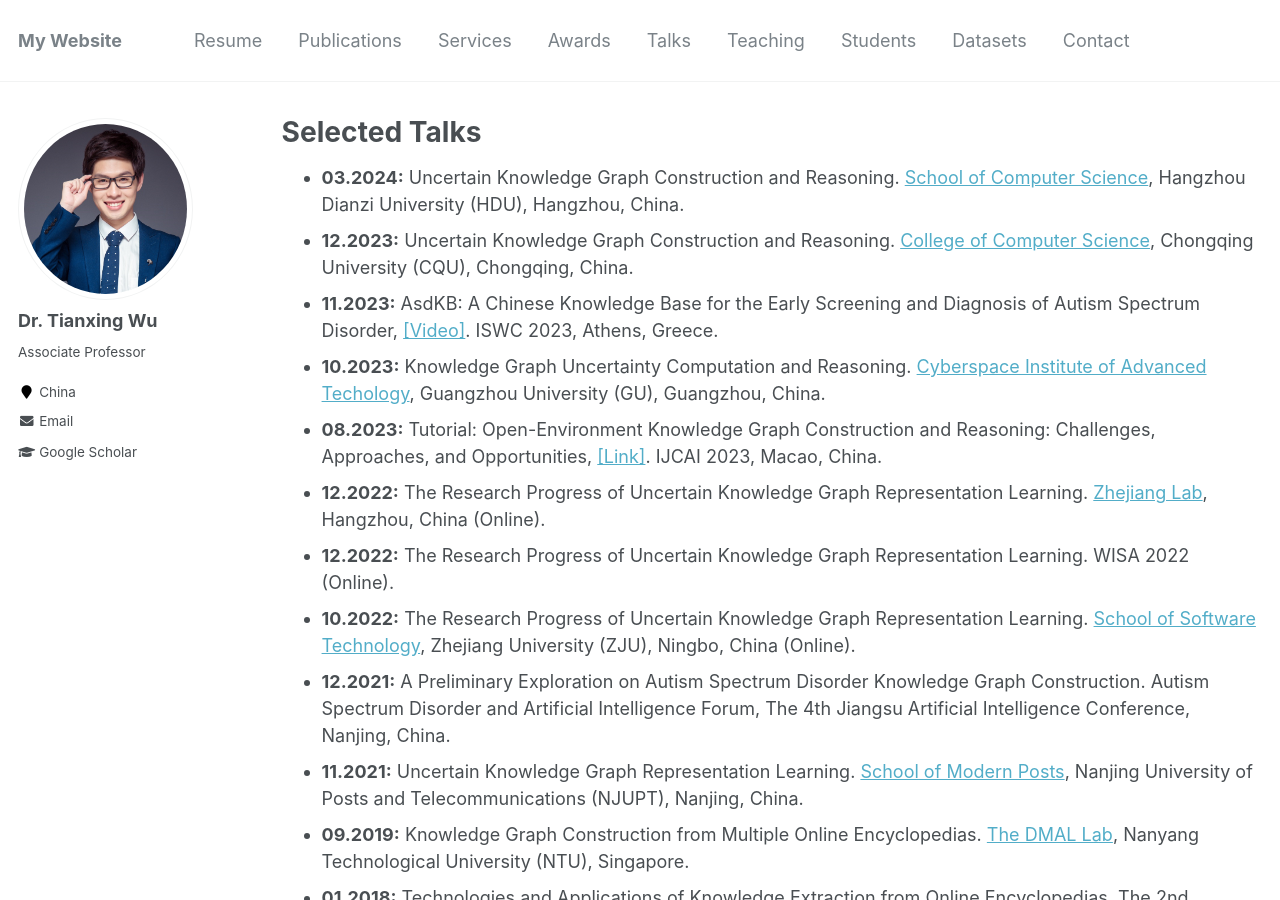
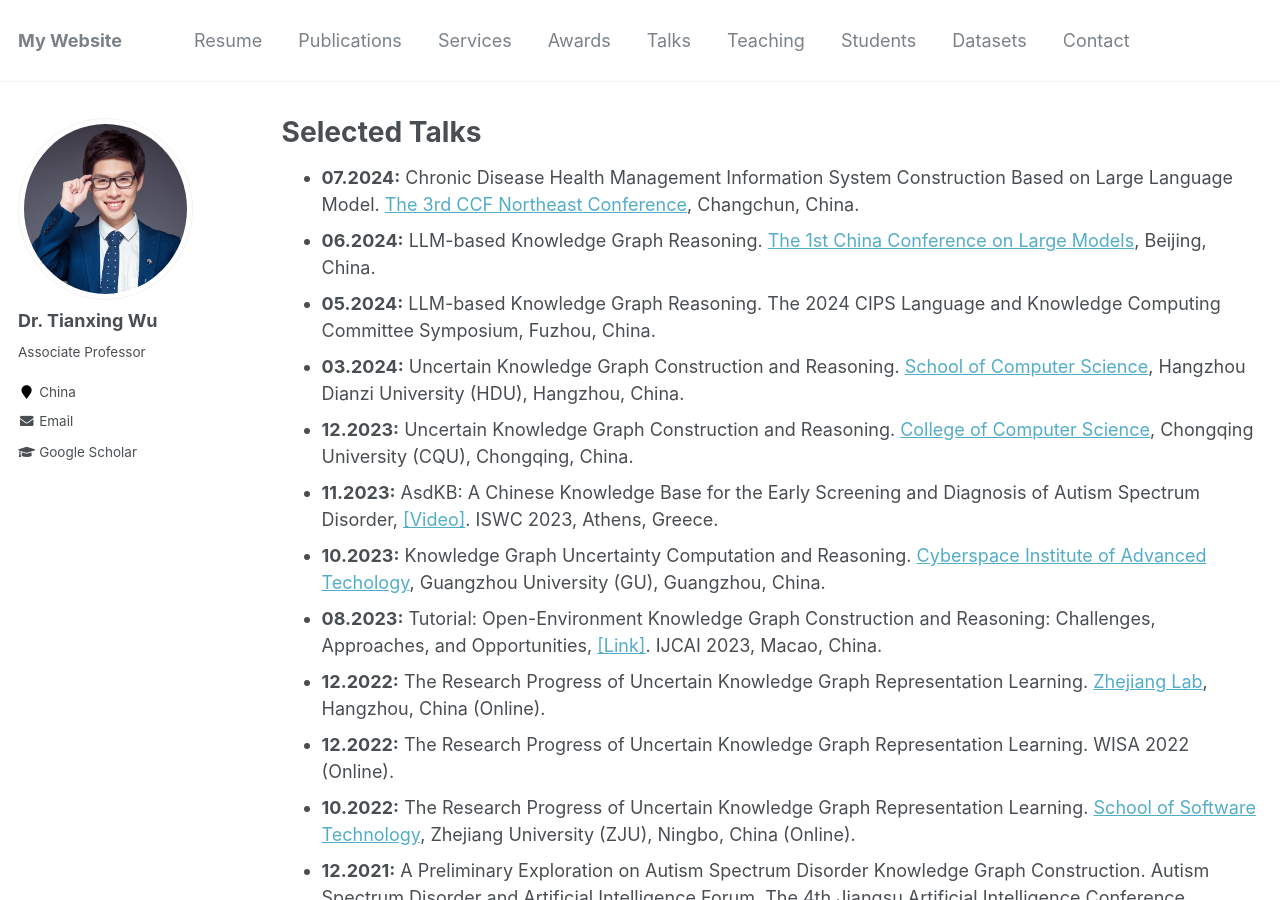
Before and after one commit to tianxing-wu/tianxing-wu.github.io, a Jekyll site: the page built from _pages/selected_talks.md, in a window 1280 px wide and 900 px high. Built offline with Jekyll 4.4.1, drawn with Linux system fonts in a browser that asks for light colours; comment, search, counter and statistics services are not loaded.

Commit message:
info update

```diff
--- a/_pages/selected_talks.md
+++ b/_pages/selected_talks.md
@@ -4,6 +4,9 @@ title: "Selected Talks"
 permalink: /selected_talks/
 author_profile: true
 ---
+* **07.2024:** Chronic Disease Health Management Information System Construction Based on Large Language Model. [The 3rd CCF Northeast Conference](https://conf.ccf.org.cn/web/api/m1237452513549094912171507326998.action), Changchun, China.
+* **06.2024:** LLM-based Knowledge Graph Reasoning. [The 1st China Conference on Large Models](https://cclm.org.cn/), Beijing, China.
+* **05.2024:** LLM-based Knowledge Graph Reasoning. The 2024 CIPS Language and Knowledge Computing Committee Symposium, Fuzhou, China.
 * **03.2024:** Uncertain Knowledge Graph Construction and Reasoning. [School of Computer Science](https://computer.hdu.edu.cn/main.htm), Hangzhou Dianzi University (HDU), Hangzhou, China.
 * **12.2023:** Uncertain Knowledge Graph Construction and Reasoning. [College of Computer Science](http://www.cs.cqu.edu.cn/xbwz/sy.htm), Chongqing University (CQU), Chongqing, China.
 * **11.2023:** AsdKB: A Chinese Knowledge Base for the Early Screening and Diagnosis of Autism Spectrum Disorder, [[Video]](https://videolectures.net/iswc2023_wu_spectrum_disorder/). ISWC 2023, Athens, Greece.
```
Also changed, not shown: _pages/services.md (+1 -1 lines), 1 other file.
